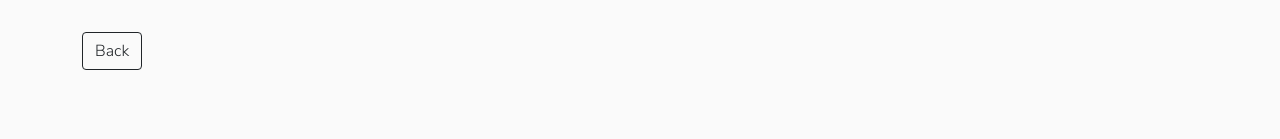
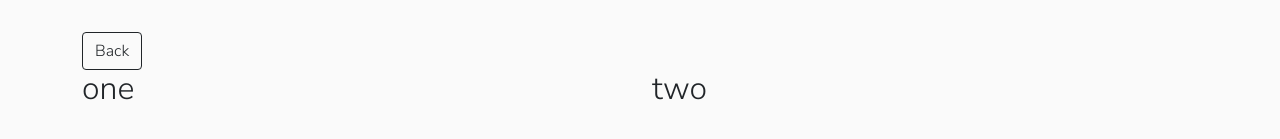
Before and after one commit to holjas/RestCountries, a React (Create React App) app: page /country/1 in a window 1280 px wide. Shown: the part 175-314 px from the top of the page. Built offline with nearby package versions, Linux system fonts and the light colour scheme.

Commit message:
time for bed

```diff
--- a/src/App.js
+++ b/src/App.js
@@ -62,8 +62,7 @@ const App = () => {
 
       <Route
         path="/country/:name"
-        component={CountryDetails}
-        countries={countries}
+        render={() => <CountryDetails countries={countries} />}
       />
     </Router>
   );
--- a/src/components/CountryDetails.js
+++ b/src/components/CountryDetails.js
@@ -6,6 +6,15 @@ const CountryDetails = () => {
       <Link to="/">
         <input className="btn btn-outline-dark" type="reset" value="Back" />
       </Link>
+
+      <div className="row">
+        <div className="col-lg-6">
+          <h2>one</h2>
+        </div>
+        <div className="col-lg-6">
+          <h2>two</h2>
+        </div>
+      </div>
     </div>
   );
 };
```
